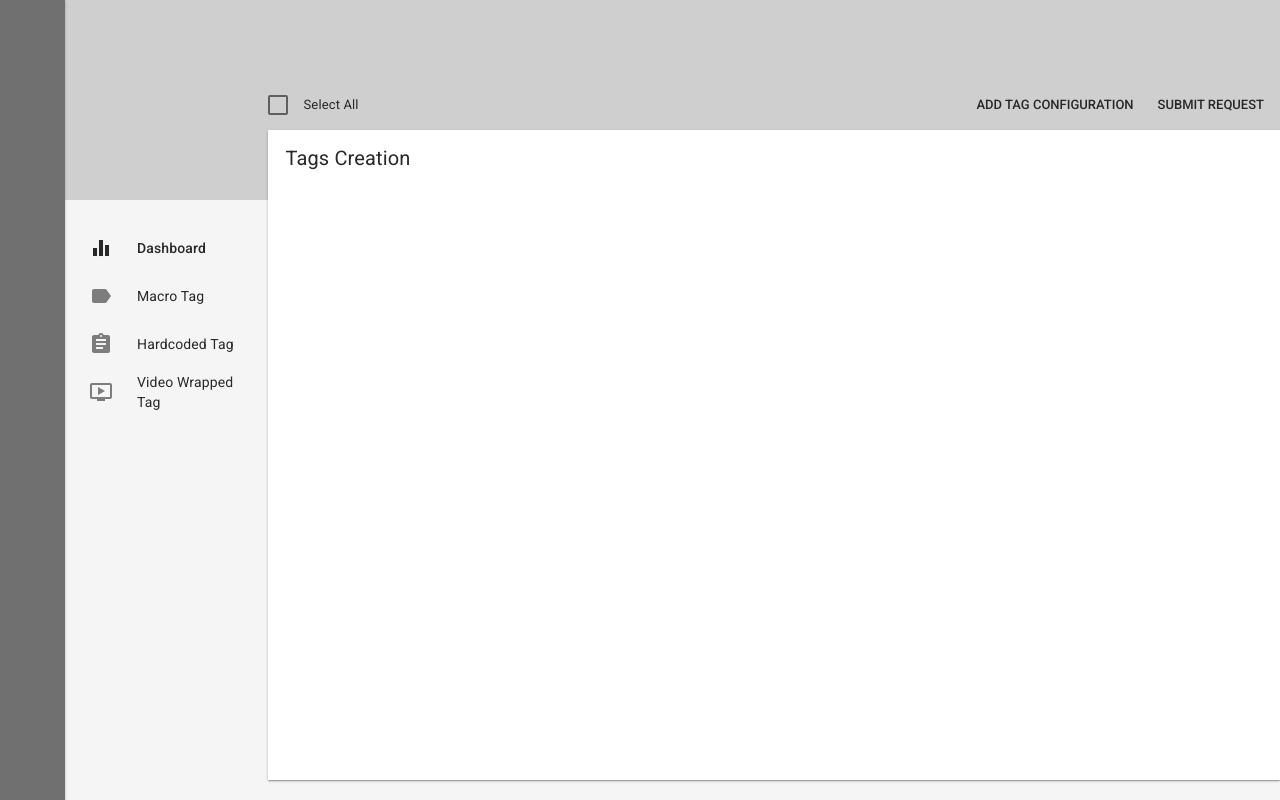
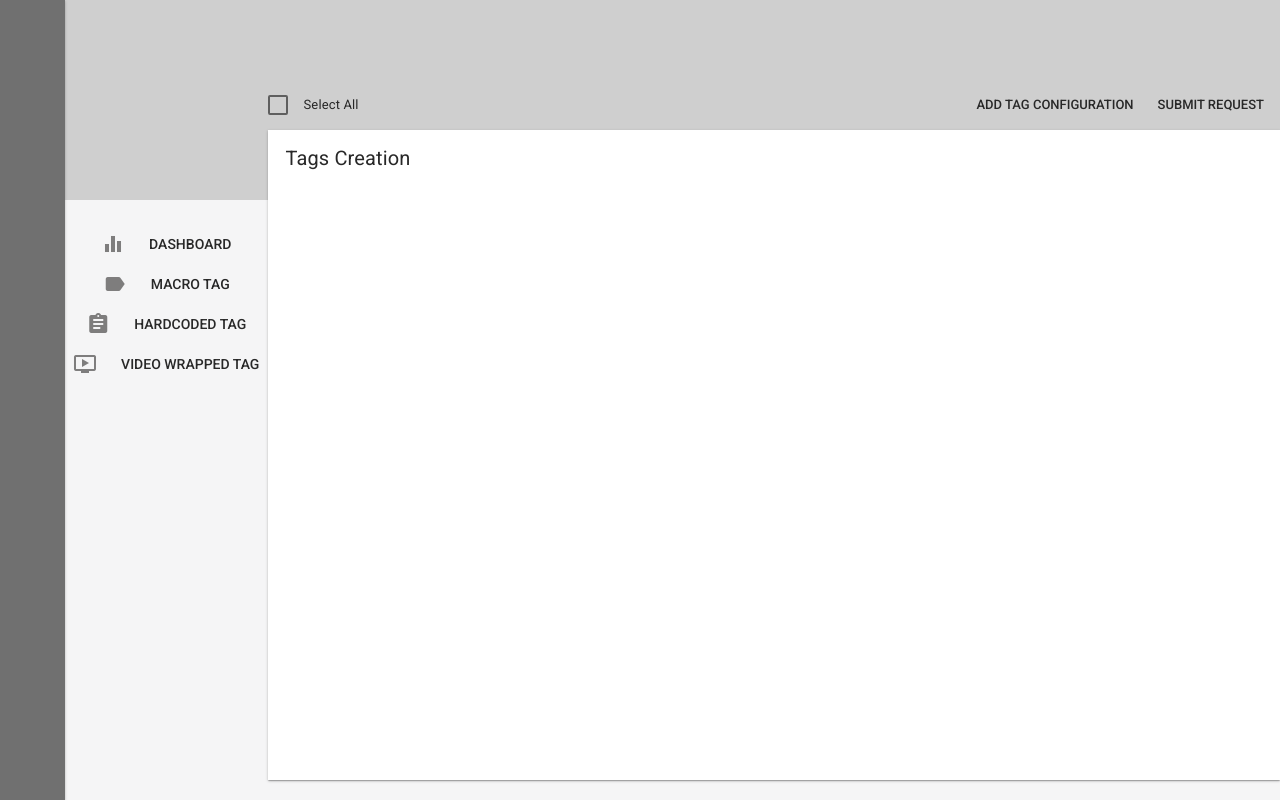
Before and after one commit to jzuleta/tagging-design, a Vue app: page / in a window 1280 px wide. Built offline with nearby package versions, Linux system fonts and the light colour scheme.

Commit message:
Minor changes

```diff
--- a/src/components/business/AdserverContent.vue
+++ b/src/components/business/AdserverContent.vue
@@ -104,7 +104,7 @@
 }
 
 .ad-server-logo-content {
-  width: 150px;
+  width: 125px;
   height: 55px;
   background-size: 100px auto;
   background-repeat: no-repeat;
@@ -112,7 +112,7 @@
 }
 
 .ad-server-content {
-  width: 215px;
+  width: 240px;
 }
 
 ul {
--- a/src/components/navigation/SideMenu.vue
+++ b/src/components/navigation/SideMenu.vue
@@ -28,26 +28,37 @@ export default {
 <template>
    <div class="col-2 p-0 h-100">
     <ul class="menu-content side-menu p-0 mt-24">
-        <li v-for="(item, index) in menuItems" :class="{'active-item' : activeItem == item.name}"
-            class="d-flex justify-content-start align-items-center px-24 py-24"
-            @click="changeView(item.name)">
+      <div  v-for="item in menuItems" :key="item.name" class="d-flex justify-content-start">
+      <md-button class="">
+         <div class="d-flex justify-content-start align-items-center">
             <i class="material-icons font-color-light">{{item.icon}}</i>
             <div class="font-size-large ml-24">{{item.name}}</div>
-        </li>
+         </div>
+      </md-button>
+      </div>
+        <!-- <li v-for="(item, index) in menuItems" :class="{'active-item' : activeItem == item.name}"
+            @click="changeView(item.name)">
+             <md-button>
+               <div class="d-flex justify-content-start align-items-center px-24 py-24 w-100">
+               <i class="material-icons font-color-light">{{item.icon}}</i>
+                <div class="font-size-large ml-24">{{item.name}}</div>
+                </div>
+             </md-button>
+
+        </li> -->
     </ul>
 
 </div>
 </template>
 <style scoped>
-li {
-  height: 40px;
+.md-button {
+  padding: 0;
+    width: 100%;
+    margin: 0;
+    height: 40px;
 }
 
-li:hover {
-  color: #191919;
-  cursor: pointer;
-  background-color: #e7e7e7;
-}
+
 li.active-item i{
     color:#282828;
 }
```
Also changed, not shown: 4 other files (tests, documents, lock files or other folders).
